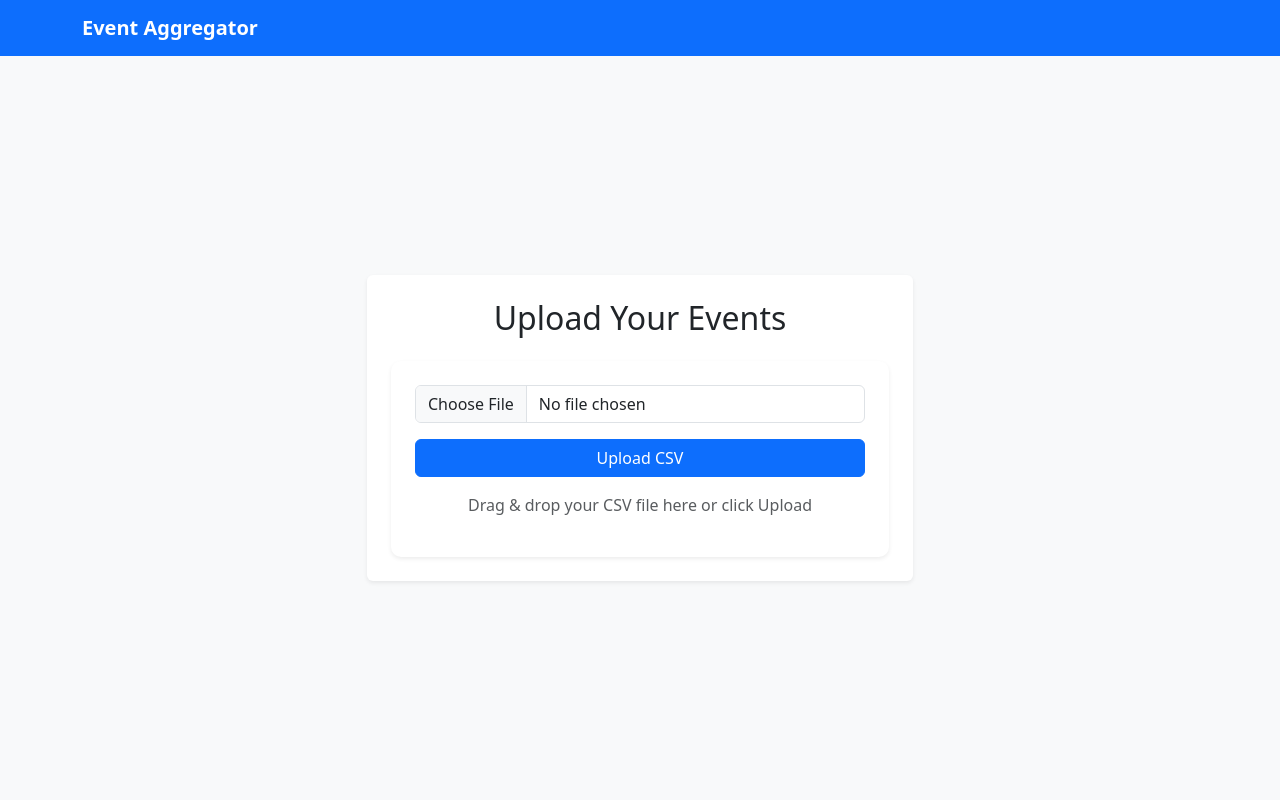
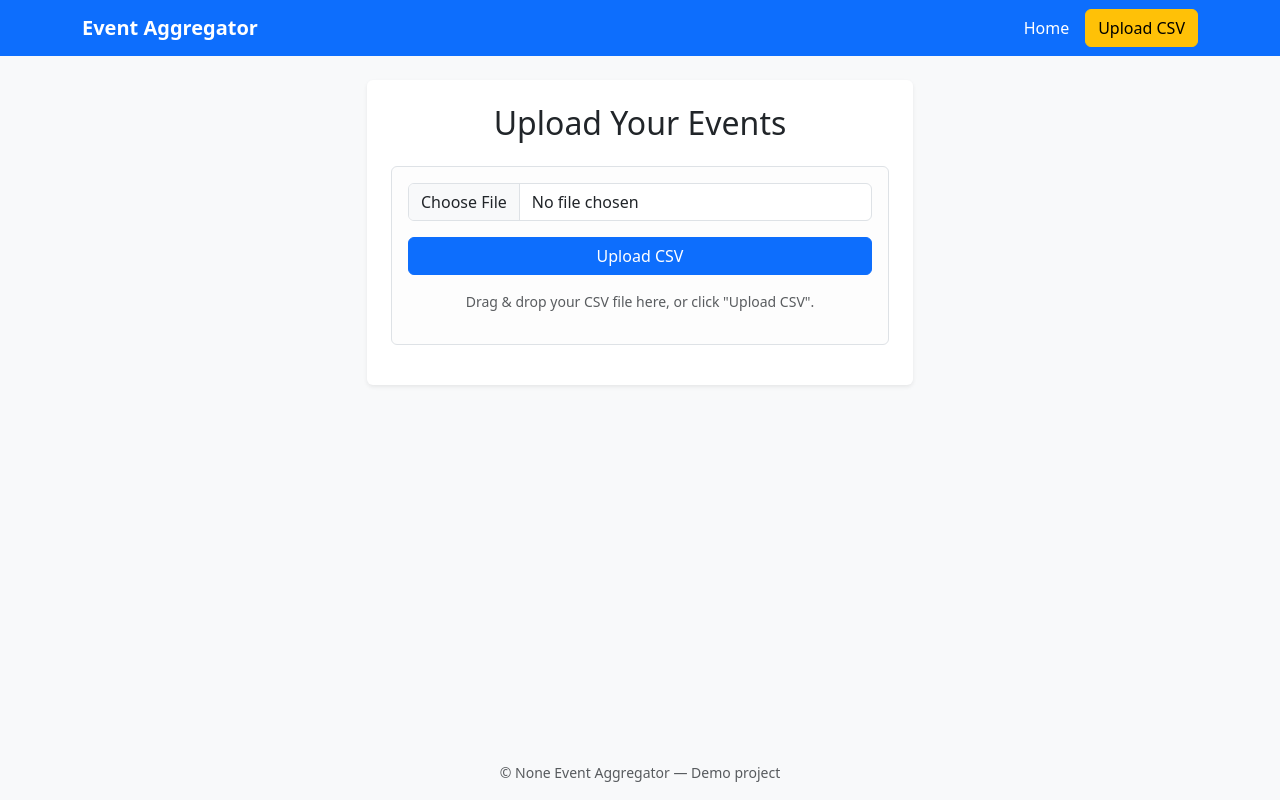
Before and after one commit to intiserIqbal/event-aggregator, a Django app: page /upload/ in a window 1280 px wide. Run offline with Django 5.2, Linux system fonts and the light colour scheme; some libraries are stand-ins or nearby versions.

Commit message:
Day03-Upadted UI/UX-:))Again

```diff
--- a/events/static/events/css/index.css
+++ b/events/static/events/css/styles.css
@@ -95,3 +95,15 @@ body {
   .card-event .thumb { width:100%; height:160px; }
   #map { height: 360px; margin-top: 18px; }
 }
+
+/* Upload CSV Drop Zone */
+#drop-zone {
+  border: 2px dashed #ccc;
+  border-radius: 10px;
+  transition: border-color 0.3s ease, background-color 0.2s ease;
+  background-color: #fdfdfd;
+}
+#drop-zone.border-primary {
+  border-color: var(--brand);
+  background-color: rgba(13,110,253,0.05); /* subtle blue highlight */
+}
--- /dev/null
+++ b/events/templates/events/layout.html
@@ -0,0 +1,64 @@
+{% load static %}
+<!DOCTYPE html>
+<html lang="en">
+<head>
+  <meta charset="utf-8">
+  <meta name="viewport" content="width=device-width, initial-scale=1">
+  <title>{% block title %}Event Aggregator{% endblock %}</title>
+
+  <!-- Bootstrap CSS -->
+  <link href="https://cdn.jsdelivr.net/npm/bootstrap@5.3.2/dist/css/bootstrap.min.css" rel="stylesheet">
+
+  <!-- Global styles -->
+  <link rel="stylesheet" href="{% static 'events/css/styles.css' %}">
+
+  <!-- Page-specific extra head (e.g. Leaflet CSS) -->
+  {% block head_extra %}{% endblock %}
+</head>
+<body class="d-flex flex-column min-vh-100">
+
+  <!-- Navbar -->
+  <nav class="navbar navbar-expand-lg navbar-dark" style="background-color: #0d6efd;">
+    <div class="container">
+      <a class="navbar-brand fw-bold" href="{% url 'index' %}">Event Aggregator</a>
+
+      <button class="navbar-toggler" type="button" data-bs-toggle="collapse" data-bs-target="#mainNav"
+        aria-controls="mainNav" aria-expanded="false" aria-label="Toggle navigation">
+        <span class="navbar-toggler-icon"></span>
+      </button>
+
+      <div class="collapse navbar-collapse" id="mainNav">
+        <ul class="navbar-nav ms-auto align-items-center">
+          <li class="nav-item">
+            <a class="nav-link text-white" href="{% url 'index' %}">Home</a>
+          </li>
+          <li class="nav-item ms-2">
+            <!-- High-contrast CTA -->
+            <a class="btn btn-warning" href="{% url 'upload_csv' %}">Upload CSV</a>
+          </li>
+        </ul>
+      </div>
+    </div>
+  </nav>
+
+  <!-- Page content -->
+  <main class="flex-fill">
+    <div class="container py-4">
+      {% block content %}{% endblock %}
+    </div>
+  </main>
+
+  <!-- Footer (optional, lightweight) -->
+  <footer class="bg-light text-center py-3 mt-auto">
+    <div class="container">
+      <small class="text-muted">© {{ now|default:None }} Event Aggregator — Demo project</small>
+    </div>
+  </footer>
+
+  <!-- Bootstrap JS bundle (includes Popper) -->
+  <script src="https://cdn.jsdelivr.net/npm/bootstrap@5.3.2/dist/js/bootstrap.bundle.min.js"></script>
+
+  <!-- Page-specific scripts (pages should load required libs here, e.g. Leaflet then scripts.js) -->
+  {% block scripts %}{% endblock %}
+</body>
+</html>
--- a/events/templates/events/upload_csv.html
+++ b/events/templates/events/upload_csv.html
@@ -1,57 +1,28 @@
+{% extends "events/layout.html" %}
 {% load static %}
-<!DOCTYPE html>
-<html lang="en">
 
-<head>
-  <meta charset="UTF-8">
-  <title>Upload Events CSV</title>
-  <link href="https://cdn.jsdelivr.net/npm/bootstrap@5.3.2/dist/css/bootstrap.min.css" rel="stylesheet">
-  <style>
-    #drop-zone {
-      border: 2px dashed #ccc;
-      border-radius: 10px;
-      transition: border-color 0.3s ease;
-    }
-    #drop-zone.border-primary {
-      border-color: #0d6efd;
-    }
-  </style>
-</head>
+{% block title %}Upload CSV — Event Aggregator{% endblock %}
 
-<body class="bg-light d-flex flex-column" style="min-height: 100vh;">
-
-  <!-- Navbar -->
-  <nav class="navbar navbar-expand-lg navbar-dark bg-primary">
-    <div class="container">
-      <a class="navbar-brand fw-bold" href="{% url 'index' %}">Event Aggregator</a>
-    </div>
-  </nav>
-
-  <!-- Main content -->
-  <main class="flex-fill d-flex align-items-center justify-content-center py-5">
-    <div class="container">
+{% block content %}
   <div class="row justify-content-center">
     <div class="col-lg-6 col-md-8 col-sm-10">
-
       <div class="card shadow-sm border-0">
         <div class="card-body text-center p-4">
           <h2 class="mb-4">Upload Your Events</h2>
 
-              <div id="drop-zone" class="card shadow-sm border-0 p-4 text-center">
-                <form method="post" enctype="multipart/form-data" class="mb-3">
+          <div id="drop-zone" class="mb-3 border rounded p-3" role="button" tabindex="0" aria-label="Drag and drop your CSV here">
+            <form id="uploadForm" method="post" enctype="multipart/form-data" class="mb-3">
               {% csrf_token %}
               <input type="file" name="csv_file" id="csvFileInput" accept=".csv" class="form-control mb-3" required>
               <button type="submit" class="btn btn-primary w-100">Upload CSV</button>
             </form>
-                <p class="text-muted">Drag & drop your CSV file here or click Upload</p>
+            <p class="text-muted small">Drag & drop your CSV file here, or click "Upload CSV".</p>
           </div>
 
-              <!-- Messages inside card -->
           {% if messages %}
-              <div class="mt-3 text-start" style="max-height: 150px; overflow-y: auto;">
+          <div class="mt-3 text-start" style="max-height: 180px; overflow-y: auto;">
             {% for message in messages %}
-                <div
-                  class="alert {% if message.tags == 'error' %}alert-danger{% elif message.tags == 'warning' %}alert-warning{% else %}alert-success{% endif %} mb-2">
+            <div class="alert {% if 'error' in message.tags %}alert-danger{% elif 'warning' in message.tags %}alert-warning{% else %}alert-success{% endif %} mb-2">
               {{ message }}
             </div>
             {% endfor %}
@@ -59,12 +30,11 @@
           {% endif %}
         </div>
       </div>
-
     </div>
   </div>
-    </div>
-  </main>
+{% endblock %}
 
+{% block scripts %}
   <script>
     document.addEventListener("DOMContentLoaded", () => {
       const dropZone = document.getElementById("drop-zone");
@@ -94,5 +64,4 @@
       });
     });
   </script>
-</body>
-</html>
+{% endblock %}
```
Also changed, not shown: events/static/events/js/scripts.js (renamed from events/static/events/js/index.js, +4 -23 lines), events/templates/events/index.html (+32 -38 lines). Lines whose indentation alone changed are shown as unchanged.
